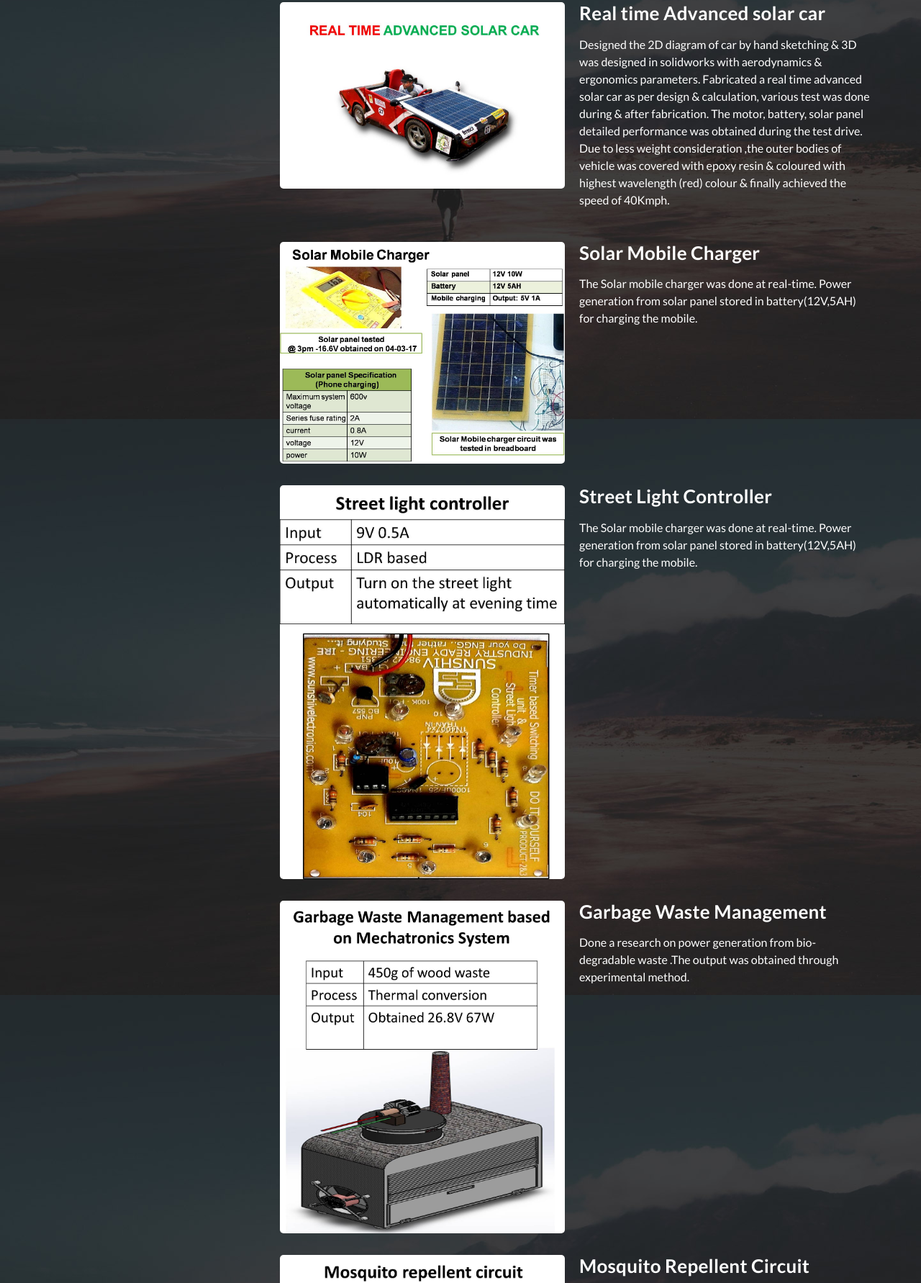
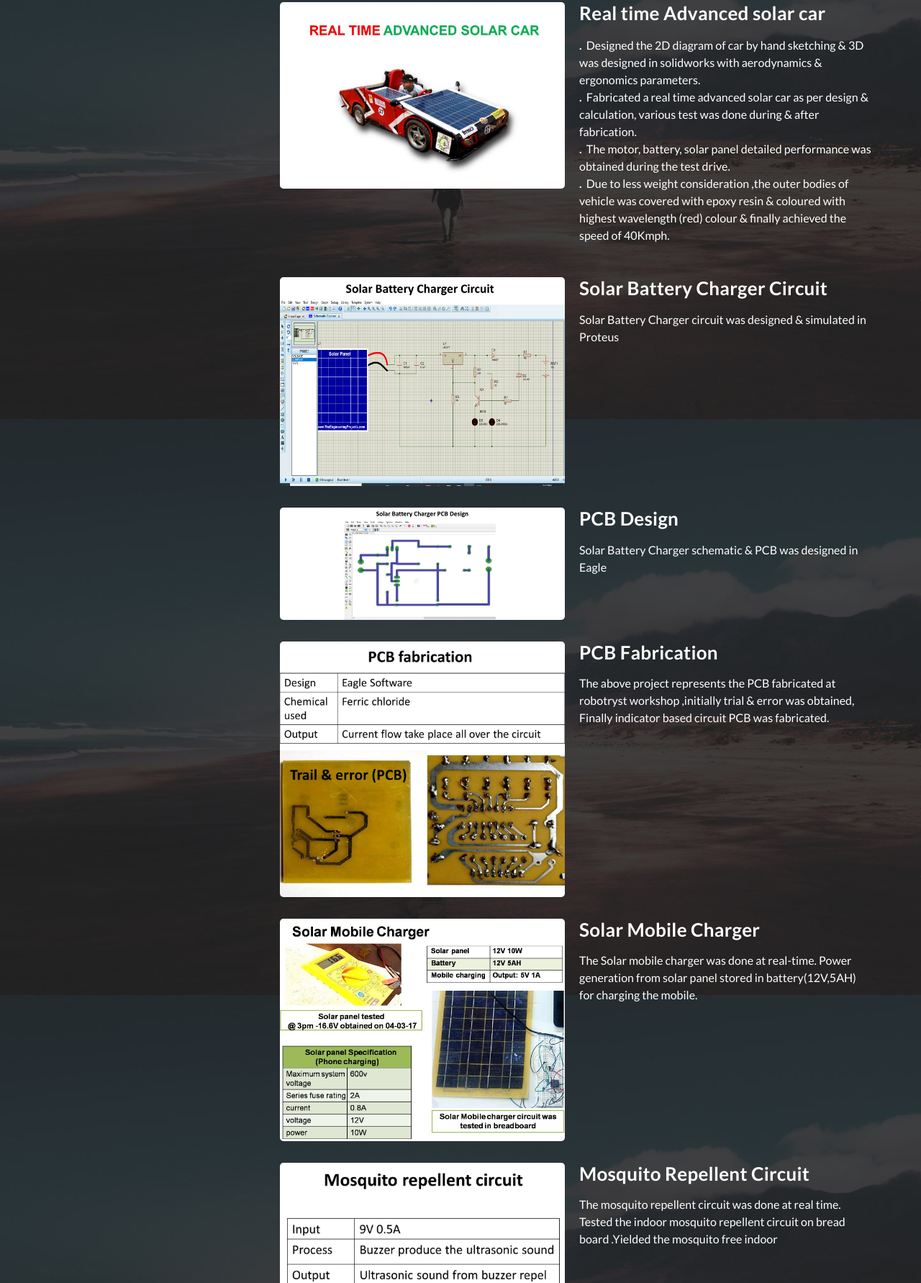
Before and after one commit to venkatesh-electronic-researcher/site, a plain HTML site: page index.html in a window 1280 px wide. Shown: the part 1018-2800 px from the top of the page at 72% size. Drawn offline with Linux system fonts and the light colour scheme.

Commit message:
Update index.html
This index file update with new rows and some order changes in existing rows

```diff
--- a/index.html
+++ b/index.html
@@ -70,10 +70,12 @@
                 <div class="right-text">
                   <h4>Media Coverage</h4>
                   <p>
-                    This picture represents the Chutti Vikatan Magazine team  taken the interview from me regarding advanced engine project. The project was described in chutti vikatan magazine on 31.05.13.
+                    <ul>
+                      <li><span><strong>.</strong></span>&nbsp; This picture represents the Chutti Vikatan Magazine team  taken the interview from me regarding advanced engine project. The project was described in chutti vikatan magazine on 31.05.13.</li>
+                      <li><span><strong>.</strong></span>&nbsp; Real time Advanced solar car was presented @ ASIA BIGGEST  SOLAR VEHICLE CHAMPIONSHIP (01-04-2017) & telecasted in ETV channel.</li>
+                      <li><span><strong>.</strong></span>&nbsp; Advance engine project was telecasted in Puthiyathalaimurai channel (Ayutham   seivom program),Puthiyathalaimurai article.</li>
+                    </ul>
                   </p>
-                  <p>Real time Advanced solar car was presented @ ASIA BIGGEST  SOLAR VEHICLE CHAMPIONSHIP (01-04-2017) & telecasted in ETV channel.</p>
-                  <p>Advance engine project was telecasted in Puthiyathalaimurai channel (Ayutham   seivom program),Puthiyathalaimurai article.</p>
                 </div>
               </div>
             </div>
@@ -98,12 +100,74 @@
                 <div class="right-text">
                   <h4>Real time Advanced solar car</h4>
                   <p>
-                    Designed the 2D diagram of car by hand sketching & 3D was designed in solidworks with aerodynamics & ergonomics parameters. Fabricated a real time advanced solar car as per design & calculation, various test was done during & after fabrication. The motor, battery, solar panel detailed performance was obtained during the test drive. Due to less weight consideration ,the outer bodies of vehicle was covered with epoxy resin & coloured with highest wavelength (red) colour & finally achieved the speed of 40Kmph.
+                    <ul style="list-style-type:disc;">
+                      <li><span><strong>.</strong></span>&nbsp; Designed the 2D diagram of car by hand sketching & 3D was designed in solidworks with aerodynamics & ergonomics parameters.</li>
+                      <li><span><strong>.</strong></span>&nbsp; Fabricated a real time advanced solar car as per design & calculation, various test was done during & after fabrication. </li>
+                      <li><span><strong>.</strong></span>&nbsp; The motor, battery, solar panel detailed performance was obtained during the test drive.</li>
+                      <li><span><strong>.</strong></span>&nbsp; Due to less weight consideration ,the outer bodies of vehicle was covered with epoxy resin & coloured with highest wavelength (red) colour & finally achieved the speed of 40Kmph.</li>
+                    </ul>
                   </p>
                 </div>
               </div>
             </div>
           </div>
+          <div class="left-image-post">
+            <div class="row">
+              <div class="col-md-6">
+                <div class="left-image">
+                  <img src="assets/images/SOLAR BATTERY CHARGER PROTEUS.jpg" alt="" />
+                </div>
+              </div>
+              <div class="col-md-6">
+                <div class="right-text">
+                  <h4>Solar Battery Charger Circuit</h4>
+                  <p>
+                    <ul style="list-style-type:disc;">
+                      <li>Solar Battery Charger circuit was designed & simulated in Proteus</li>
+                    </ul>
+                  </p>
+                </div>
+              </div>
+            </div>
+          </div>
+
+          <div class="left-image-post">
+            <div class="row">
+              <div class="col-md-6">
+                <div class="left-image">
+                  <img src="assets/images/PCB DESIGN.jpg" alt="" />
+                </div>
+              </div>
+              <div class="col-md-6">
+                <div class="right-text">
+                  <h4>PCB Design</h4>
+                  <p>
+                    <ul style="list-style-type:disc;">
+                      <li>Solar Battery Charger schematic & PCB was designed in Eagle</li>
+                    </ul>
+                  </p>
+                </div>
+              </div>
+            </div>
+          </div>
+          <div class="left-image-post">
+            <div class="row">
+              <div class="col-md-6">
+                <div class="left-image">
+                  <img src="assets/images/project4.jpg" alt="" />
+                </div>
+              </div>
+              <div class="col-md-6">
+                <div class="right-text">
+                  <h4>PCB Fabrication</h4>
+                  <p>
+                    The above project represents the PCB fabricated at robotryst  workshop ,initially trial & error was obtained, Finally indicator  based circuit PCB was fabricated.
+                  </p>
+                </div>
+              </div>
+            </div>
+          </div>
+
           <div class="left-image-post">
             <div class="row">
               <div class="col-md-6">
@@ -116,40 +180,6 @@
                   <h4>Solar Mobile Charger</h4>
                   <p>
                     The Solar mobile charger was done at real-time. Power generation from solar panel stored in battery(12V,5AH) for charging the mobile.
-                  </p>
-                </div>
-              </div>
-            </div>
-          </div>
-          <div class="left-image-post">
-            <div class="row">
-              <div class="col-md-6">
-                <div class="left-image">
-                  <img src="assets/images/project3.jpg" alt="" />
-                </div>
-              </div>
-              <div class="col-md-6">
-                <div class="right-text">
-                  <h4>Street Light Controller</h4>
-                  <p>
-                    The Solar mobile charger was done at real-time. Power generation from solar panel stored in battery(12V,5AH) for charging the mobile.
-                  </p>
-                </div>
-              </div>
-            </div>
-          </div>
-          <div class="left-image-post">
-            <div class="row">
-              <div class="col-md-6">
-                <div class="left-image">
-                  <img src="assets/images/project1.jpg" alt="" />
-                </div>
-              </div>
-              <div class="col-md-6">
-                <div class="right-text">
-                  <h4>Garbage Waste Management</h4>
-                  <p>
-                    Done a research on power generation from  bio-degradable waste .The output was  obtained through experimental method.
                   </p>
                 </div>
               </div>
@@ -176,19 +206,20 @@
             <div class="row">
               <div class="col-md-6">
                 <div class="left-image">
-                  <img src="assets/images/project4.jpg" alt="" />
+                  <img src="assets/images/project3.jpg" alt="" />
                 </div>
               </div>
               <div class="col-md-6">
                 <div class="right-text">
-                  <h4>PCB Fabrication</h4>
+                  <h4>Street Light Controller</h4>
                   <p>
-                    The above project represents the PCB fabricated at robotryst  workshop ,initially trial & error was obtained, Finally indicator  based circuit PCB was fabricated.
+                    The Solar mobile charger was done at real-time. Power generation from solar panel stored in battery(12V,5AH) for charging the mobile.
                   </p>
                 </div>
               </div>
             </div>
           </div>
+
           <div class="left-image-post">
             <div class="row">
               <div class="col-md-6">
@@ -207,7 +238,27 @@
             </div>
           </div>
         </div>
+        <div class="left-image-post">
+          <div class="row">
+            <div class="col-md-6">
+              <div class="left-image">
+                <img src="assets/images/project1.jpg" alt="" />
+              </div>
+            </div>
+            <div class="col-md-6">
+              <div class="right-text">
+                <h4>Garbage Waste Management</h4>
+                <p>
+                  Done a research on power generation from  bio-degradable waste .The output was  obtained through experimental method.
+                </p>
+              </div>
+            </div>
+          </div>
+        </div>
       </section>
+
+
+
 
       <section class="section my-work" data-section="section3">
         <div class="container">
```
